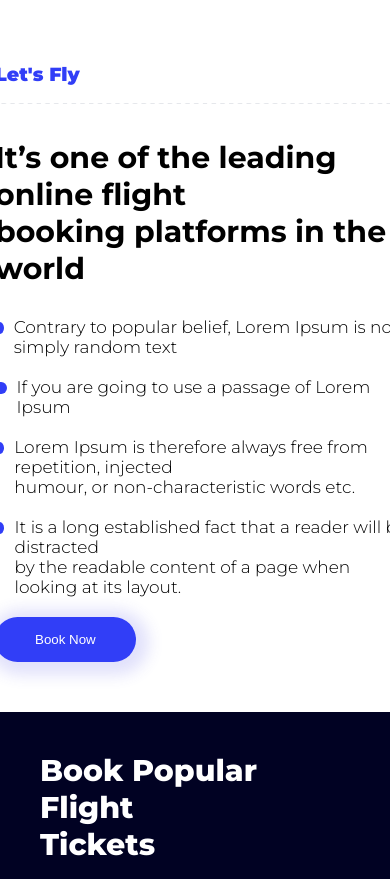
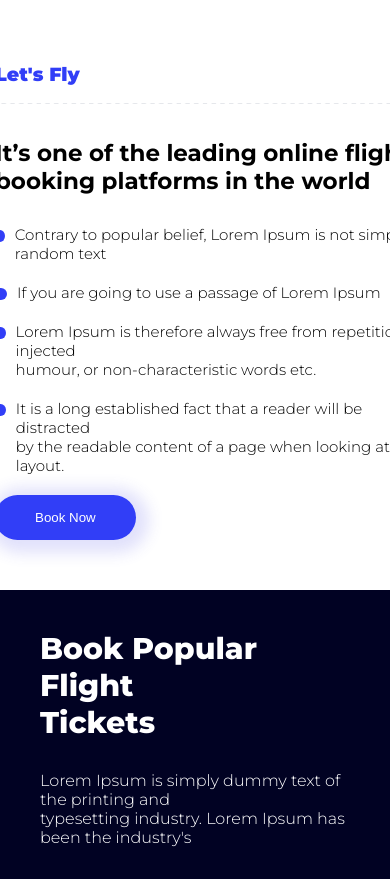
Before and after one commit to DevOlagboye/Aviation-Landpage, a React (Create React App) app: page / in a window 390 px wide. Shown: the part 2920-3799 px from the top of the page. Built offline with nearby package versions, Linux system fonts and the light colour scheme.

Commit message:
Working on the responsiveness of the CTA  Component

```diff
--- a/src/Components/Cta/Cta.css
+++ b/src/Components/Cta/Cta.css
@@ -60,4 +60,10 @@
     .cta-details .cta-line {
         width: 420px;
     }
+    .cta-details h4 {
+        font-size: 23px;
+    }
+    .cta-details p {
+        font-size: 15px;
+    }
 }
```
